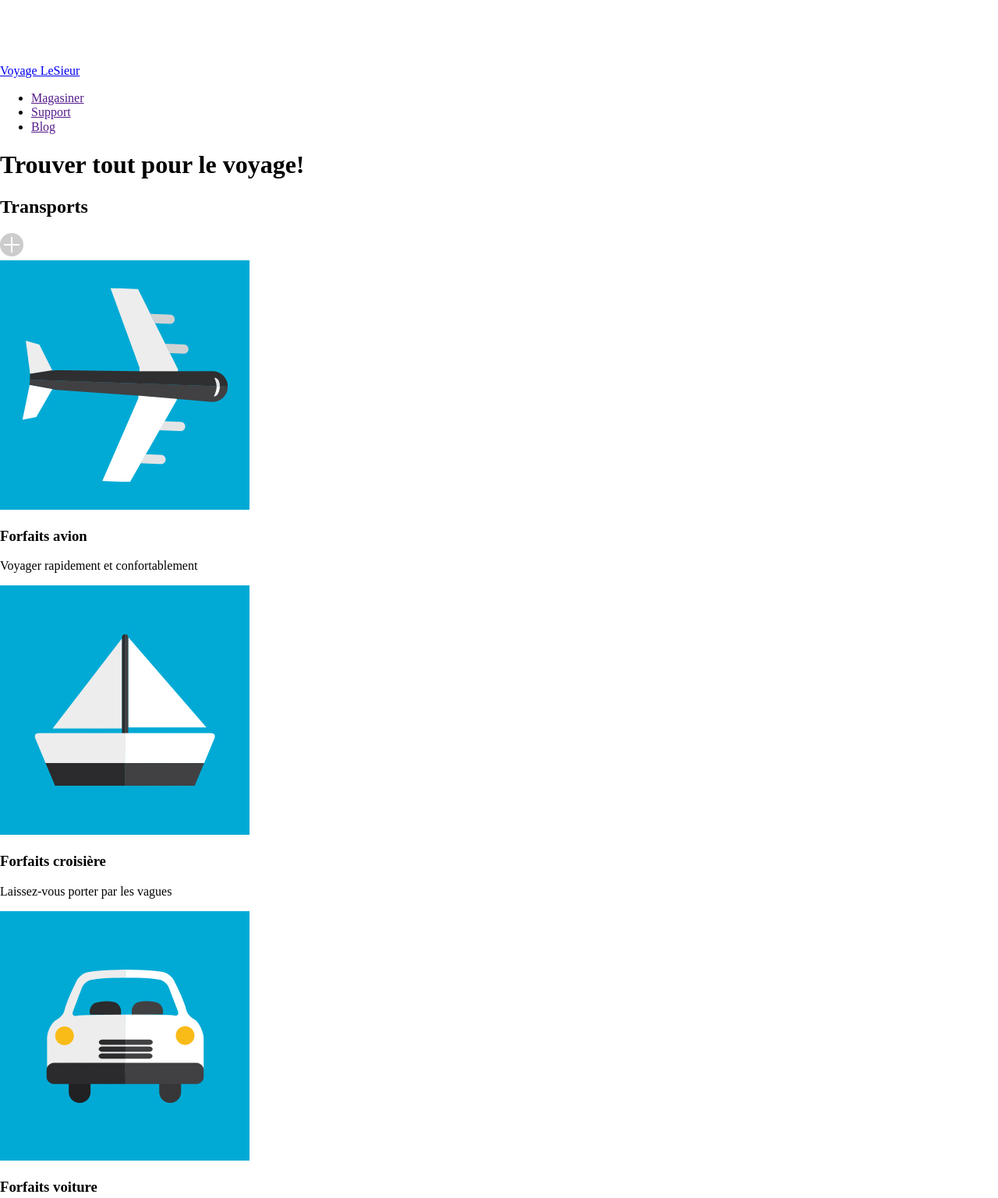
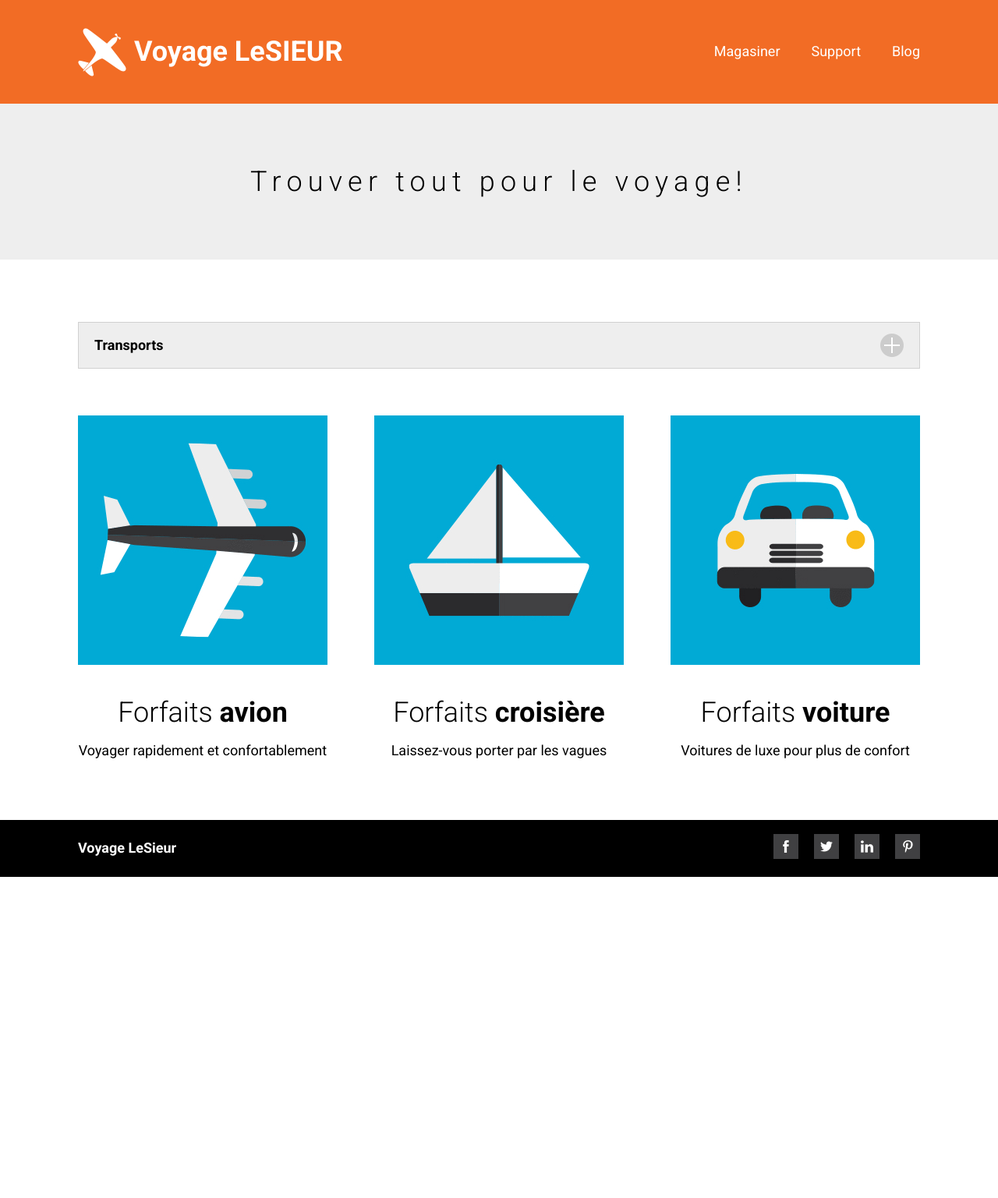
Before and after one commit to SoulZeroTwo/site1_voyagelesieur, a plain HTML site: page index.html in a window 1280 px wide. Shown: the top 1537 px of the page at 78% size. After the commit the page ends 1125 px from the top, so only its background shows below. Drawn offline with Linux system fonts and the light colour scheme.

Commit message:
Fini!
-C'est fini!

```diff
--- a/css/styles.css
+++ b/css/styles.css
@@ -1,3 +1,206 @@
-/*------
+/*-----------
 BASE
------*/
+----------*/
+
+html{
+    box-sizing: border-box;
+}
+
+*,*:before,*:after{
+    box-sizing: inherit;
+}
+
+/*----------
+ELEMENTS
+----------*/
+
+body{
+    margin: 0;
+    padding: 0;
+
+    font-family: "Roboto", serif;
+    font-size: 18px;
+}
+
+a{
+    text-decoration: none;
+}
+
+.wrapper{
+    max-width: 1080px;
+    margin: 0 auto;
+}
+
+/*----------
+COMPONENTS
+----------*/
+
+/*HEADER*/
+
+header{
+    background-color: #F26C25;
+
+    padding-top: 10px;
+    padding-bottom: 10px;
+}
+
+header .wrapper{
+    display: flex;
+    justify-content: space-between;
+    align-items: center;
+}
+
+.logo{
+    display: flex;
+    align-items: center;
+    gap: 10px;
+}
+
+header p{
+    font-size: 36px;
+    font-weight: bold;
+    color: white;
+}
+
+header ul{
+    display: flex;
+    gap: 40px;
+    list-style-type: none;
+}
+
+header a{
+    color: white;
+}
+
+header nav a:hover{
+    text-decoration: underline;
+}
+
+/*BANNER*/
+
+.banner{
+    background-color: #EEEEEE;
+}
+
+.banner .wrapper{
+    height: 200px;
+
+    display: flex;
+    justify-content: center;
+    align-items: center;
+}
+
+h1{
+    font-size: 36px;
+    text-align: center;
+    font-weight: 300;
+    letter-spacing: 7.2px;
+}
+
+/*TRANSPORT*/
+
+.titresection{
+    background-color: #EEEEEE;
+
+    border: solid 1px #D0D0D0;
+
+    display: flex;
+    justify-content: space-between;
+    align-items: center;
+
+    height: 60px;
+
+    margin-top: 80px;
+    margin-bottom: 60px;
+
+    padding-left: 20px;
+    padding-right: 20px;
+}
+
+h2{
+    font-size: 18px;
+    font-weight: 700;
+}
+
+.conteneurtransport{
+    display: grid;
+    grid-template-columns: 1fr 1fr 1fr;
+    gap: 60px;
+    margin-bottom: 60px;
+}
+
+h3{
+    font-size: 36px;
+    font-weight: 300;
+    text-align: center;
+    margin-bottom: 0;
+}
+
+h3 .bold{
+    font-weight: 700;
+}
+
+article p{
+    text-align: center;
+}
+
+/*FOOTER*/
+
+footer a{
+    width: 32px;
+    height: 32px;
+
+    display: inline-block;
+}
+
+.facebook a{
+    background-image: url("../images/facebook-nb.jpg");
+}
+
+.twitter a{
+    background-image: url("../images/twitter-nb.jpg");
+}
+
+.linkedin a{
+    background-image: url("../images/linkedin-nb.jpg");
+}
+
+.pinterest a{
+    background-image: url("../images/pinterest-nb.jpg");
+}
+
+.facebook a:hover{
+    background-image: url("../images/facebook-survol.jpg");
+}
+
+.twitter a:hover{
+    background-image: url("../images/twitter-survol.jpg");
+}
+
+.linkedin a:hover{
+    background-image: url("../images/linkedin-survol.jpg");
+}
+
+.pinterest a:hover{
+    background-image: url("../images/pinterest-survol.jpg");
+}
+
+footer ul{
+    display: flex;
+    gap: 20px;
+    list-style-type: none;
+}
+
+footer .wrapper{
+    display: flex;
+    justify-content: space-between;
+    align-items: center;
+}
+
+footer{
+    background-color: black;
+}
+
+h4{
+    color: white;
+}
--- a/index.html
+++ b/index.html
@@ -24,7 +24,7 @@
         <div class="wrapper">
             <a href="index.html" class="logo">
                 <img src="images/logo.png" alt="logo Voyage LeSieur">
-                <p>Voyage LeSieur</p>
+                <p>Voyage LeSIEUR</p>
             </a>
             <nav>
                 <ul>
@@ -53,19 +53,19 @@
 
                 <article>
                     <img src="images/avion.jpg" alt="Forfaits avion">
-                    <h3>Forfaits <strong>avion</strong></h3>
+                    <h3>Forfaits <span class="bold">avion</span></h3>
                     <p>Voyager rapidement et confortablement</p>
                 </article>
 
                 <article>
                     <img src="images/bateau.jpg" alt="Forfaits croisière">
-                    <h3>Forfaits <strong>croisière</strong></h3>
+                    <h3>Forfaits <span class="bold">croisière</span></h3>
                     <p>Laissez-vous porter par les vagues</p>
                 </article>
 
                 <article>
                     <img src="images/auto.jpg" alt="Forfaits voiture">
-                    <h3>Forfaits <strong>voiture</strong></h3>
+                    <h3>Forfaits <span class="bold">voiture</span></h3>
                     <p>Voitures de luxe pour plus de confort</p>
                 </article>
             </div>
```
